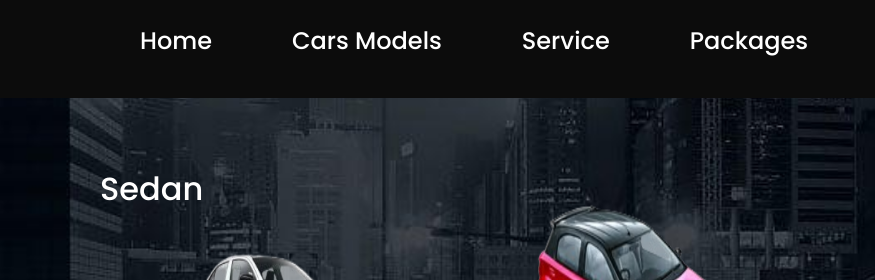
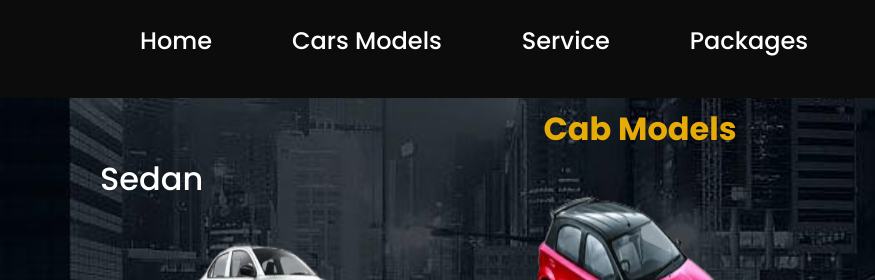
Before and after one commit to Nithin0901/whatsnextdestination, a plain HTML site: page cab_models.html in a window 1280 px wide. Shown: the top 280 px of the page, 0-875 px from the left. Drawn offline with nearby package versions, Linux system fonts and the light colour scheme.

Commit message:
Update cab_models.html

```diff
--- a/cab_models.html
+++ b/cab_models.html
@@ -31,7 +31,7 @@
       <section class="cab" id="cab">
         <div class="heading">
           <!-- <span>How Its Work</span> -->
-          <h1>Cab Models</h1>
+          <h2>Cab Models</h2>
         </div>
         <h2 class="sub_heading s1">Sedan</h2>
         <div class="cab-container">
```
